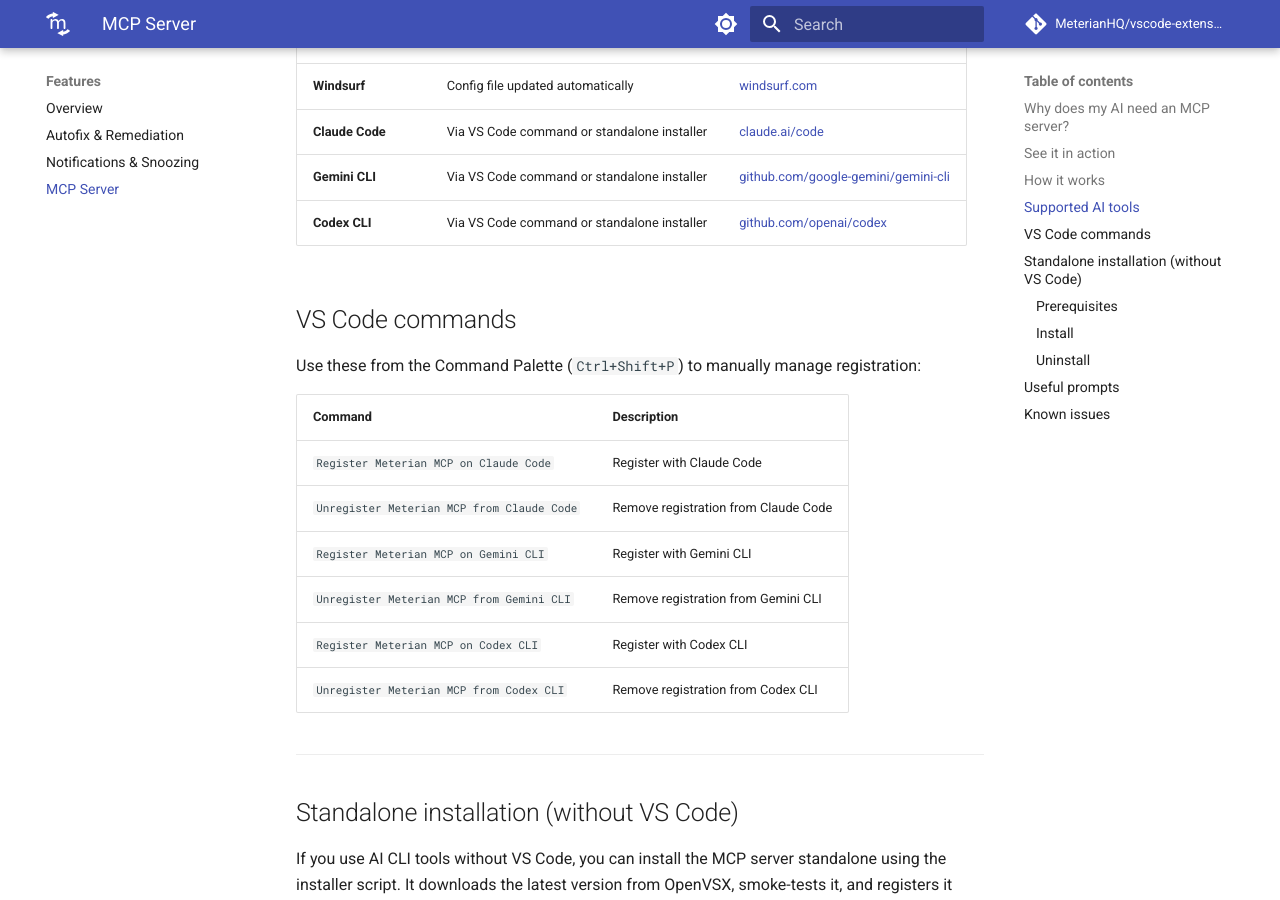
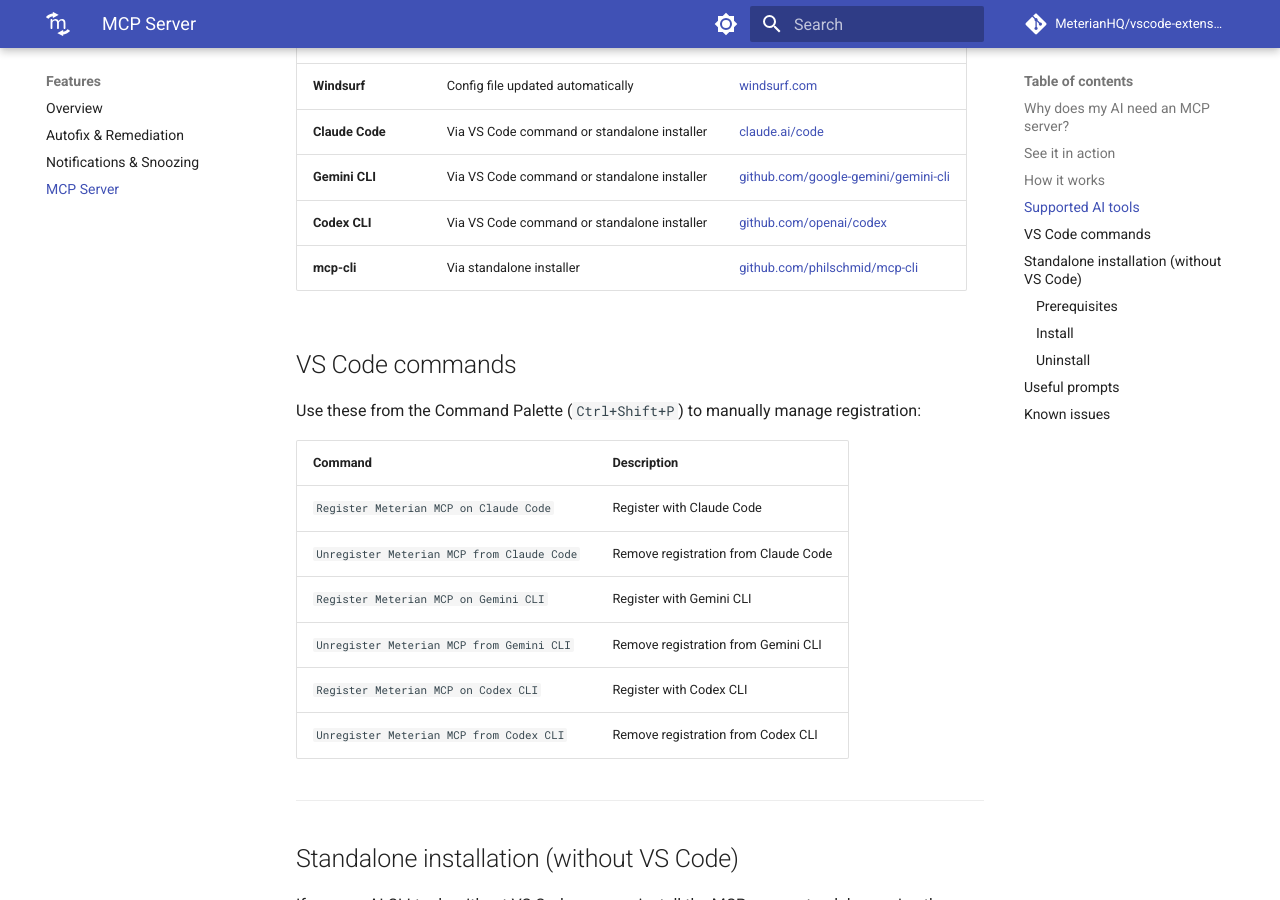
Before and after one commit to MeterianHQ/vscode-extension-tracker, an MkDocs documentation site: the page built from docs/features/mcp-server.md, in a window 1280 px wide and 900 px high, scrolled down 1546 px. Built offline with MkDocs 1.6.1 and Material for MkDocs 9.7.7, drawn with Linux system fonts in a browser that asks for light colours; comment, search, counter and statistics services are not loaded.

Commit message:
docs(mcp-server): add mcp-cli to supported AI tools table
Co-Authored-By: Claude Sonnet 4.6 <noreply@anthropic.com>

```diff
--- a/docs/features/mcp-server.md
+++ b/docs/features/mcp-server.md
@@ -46,6 +46,7 @@ The server exposes two tools:
 | **Claude Code** | Via VS Code command or standalone installer | [claude.ai/code](https://claude.ai/code) |
 | **Gemini CLI** | Via VS Code command or standalone installer | [github.com/google-gemini/gemini-cli](https://github.com/google-gemini/gemini-cli) |
 | **Codex CLI** | Via VS Code command or standalone installer | [github.com/openai/codex](https://github.com/openai/codex) |
+| **mcp-cli** | Via standalone installer | [github.com/philschmid/mcp-cli](https://github.com/philschmid/mcp-cli) |
 
 ## VS Code commands
 
```
